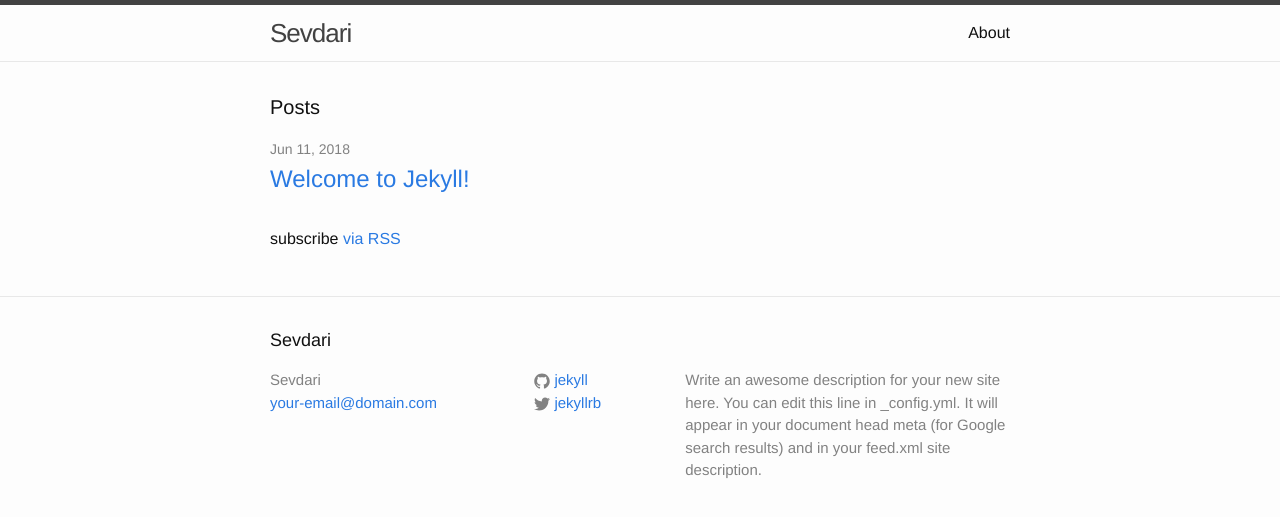
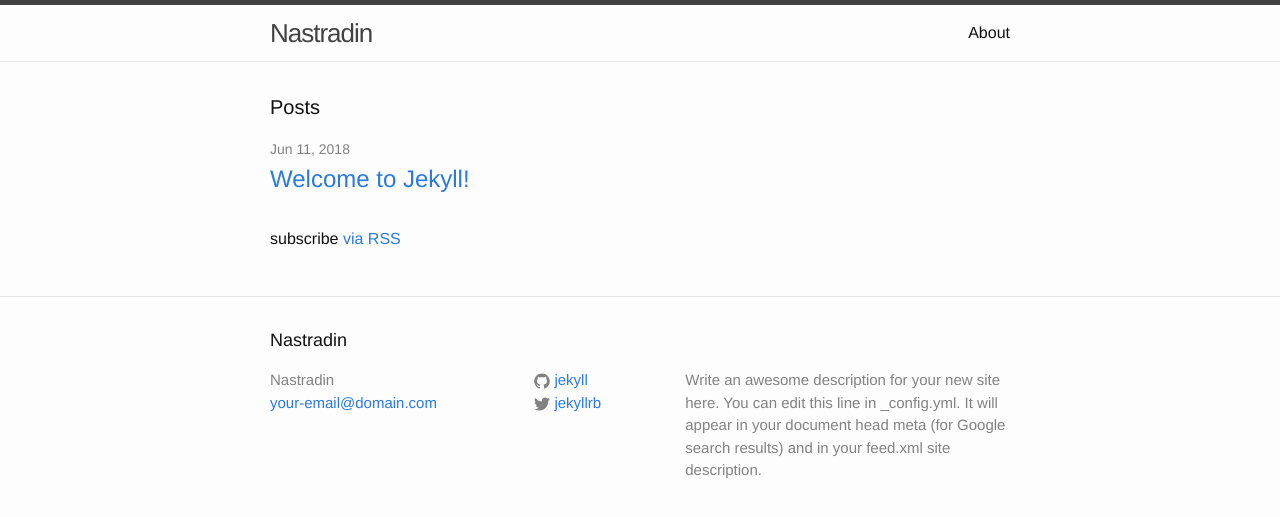
Before and after one commit to sidnejshkalla/sevdari.github.io, a Jekyll site: the page built from index.html, in a window 1280 px wide. Shown: the top 517 px of the page. Built offline with Jekyll 4.4.1, drawn with Linux system fonts in a browser that asks for light colours.

Commit message:
Update _config.yml

```diff
--- a/_config.yml
+++ b/_config.yml
@@ -6,7 +6,7 @@
 # 'jekyll serve'. If you change this file, please restart the server process.
 
 # Site settings
-title: Sevdari
+title: Nastradin
 email: your-email@domain.com
 description: > # this means to ignore newlines until "baseurl:"
   Write an awesome description for your new site here. You can edit this
```
